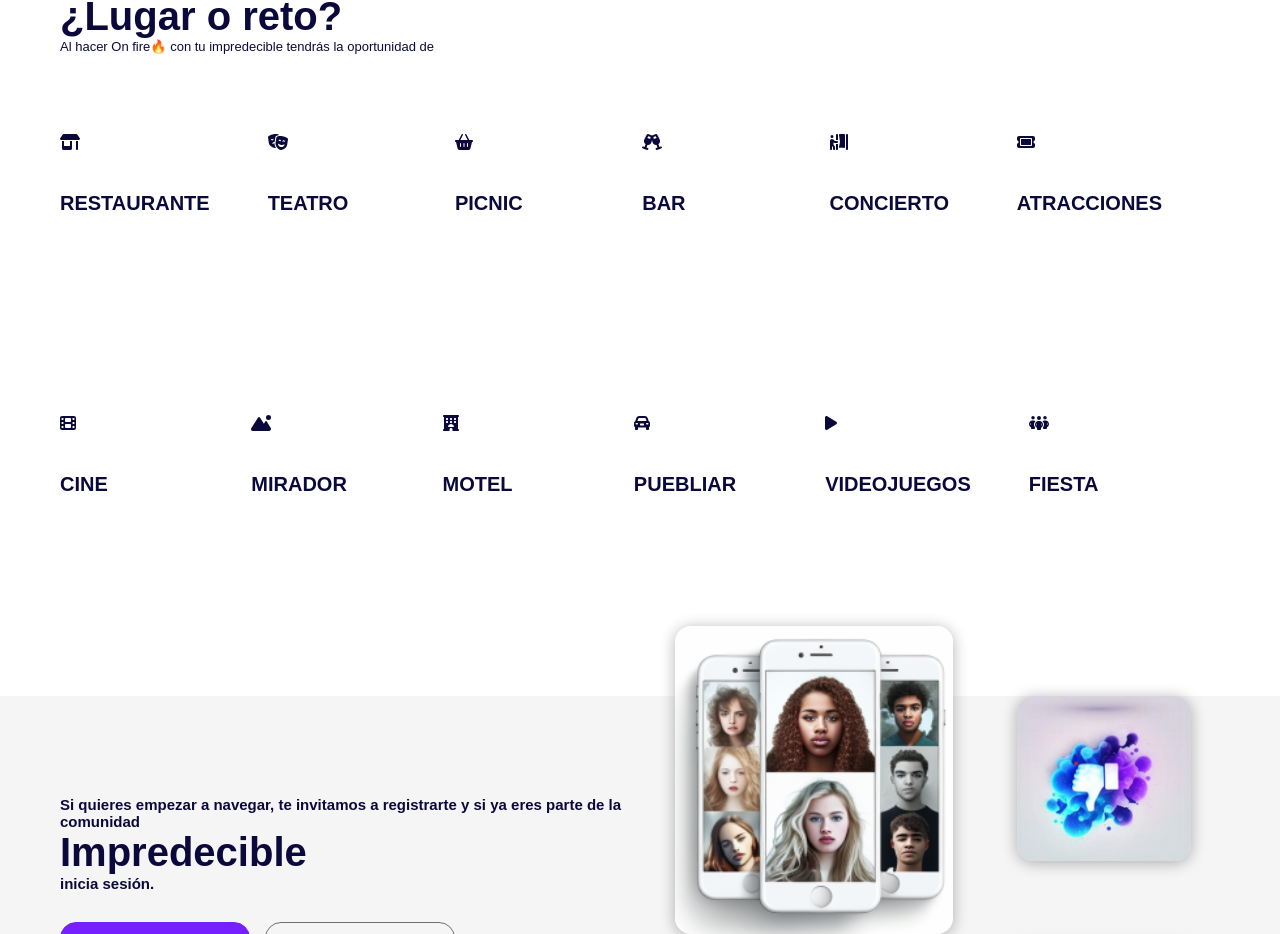
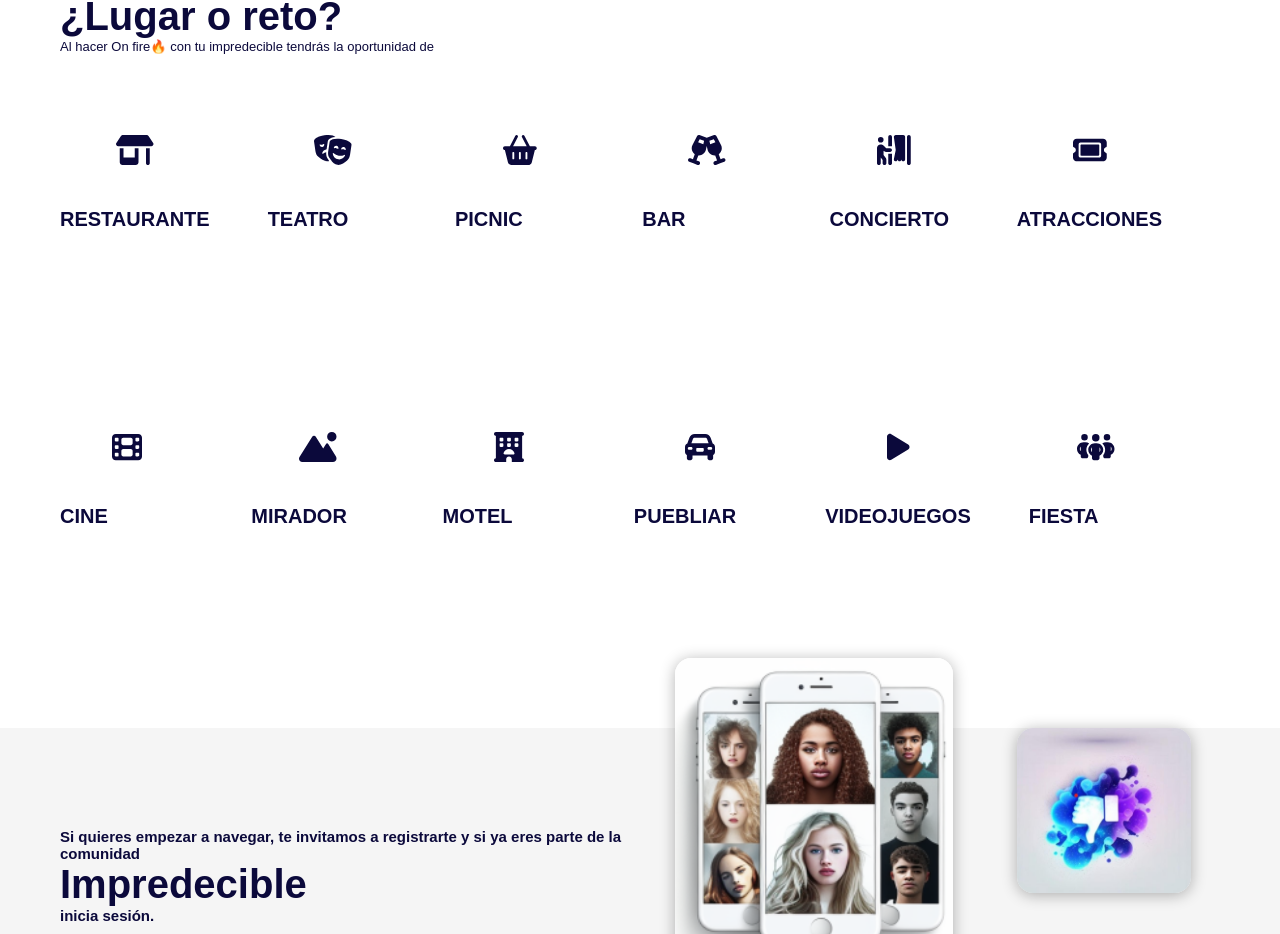
Before and after one commit to vero2002257257/Proyecto-Plataformas, a React (Create React App) app: page / in a window 1280 px wide. Shown: the part 1110-2044 px from the top of the page. Built offline with nearby package versions, Linux system fonts and the light colour scheme; a web font is replaced by a local one.

Commit message:
Cambios-Iconos
Cambio de tamaño y alineacion de los iconos

```diff
--- a/src/App.js
+++ b/src/App.js
@@ -1,6 +1,5 @@
 import React from "react";
 import { Helmet } from "react-helmet";
-import { FontAwesomeIcon } from "@fortawesome/react-fontawesome";
 // Screens
 import Landing from "./screens/Landing.jsx";
 
--- a/src/components/Elements/ClientSlider.jsx
+++ b/src/components/Elements/ClientSlider.jsx
@@ -2,12 +2,6 @@ import React from "react";
 import Slider from "react-slick";
 import styled from "styled-components";
 // Assets
-import ClientLogo01 from "../../assets/img/clients/logo01.svg"
-import ClientLogo02 from "../../assets/img/clients/logo02.svg";
-import ClientLogo03 from "../../assets/img/clients/logo03.svg";
-import ClientLogo04 from "../../assets/img/clients/logo04.svg";
-import ClientLogo05 from "../../assets/img/clients/logo05.svg";
-import ClientLogo06 from "../../assets/img/clients/logo06.svg";
 import ClientLogo07 from "../../assets/img/clients/fuego.png";
 export default function ClientSlider() {
   const settings = {
--- a/src/components/Elements/ServiceBox.jsx
+++ b/src/components/Elements/ServiceBox.jsx
@@ -28,6 +28,7 @@ export default function ServiceBox({icon,title, subtitle}) {
       break;
 
     case "restaurante":
+
       getIcon = <FontAwesomeIcon icon={faShop}/>;
       break;
     case "teatro":
@@ -85,21 +86,27 @@ const Wrapper = styled.div`
   width: 100%;
 `;
 const IconStyle = styled.div`
-  @media (max-width: 860px) {
+  @media (max-width: 1500px) {
     margin: 0 auto;
+    font-size: 30px;
+    align-self: center;
   }
 `;
 const TitleStyle = styled.h2`
-  width: 100%;
+  width: 190%;
   max-width: 300px;
   margin: 0 auto;
   padding: 40px 0;
+  align-self: center;
   @media (max-width: 860px) {
     padding: 20px 0;
+    align-self: center;
+
   }
 `;
 const SubtitleStyle = styled.p`
   width: 100%;
   max-width: 300px;
   margin: 0 auto;
+  align-self: center;
 `;
--- a/src/components/Sections/Services.jsx
+++ b/src/components/Sections/Services.jsx
@@ -91,6 +91,7 @@ export default function Services() {
                />
                 </ServiceBoxWrapper>
             <ServiceBoxWrapper>
+
               <ServiceBox icon="videojuegos"
                title="VIDEOJUEGOS"
                />
```
